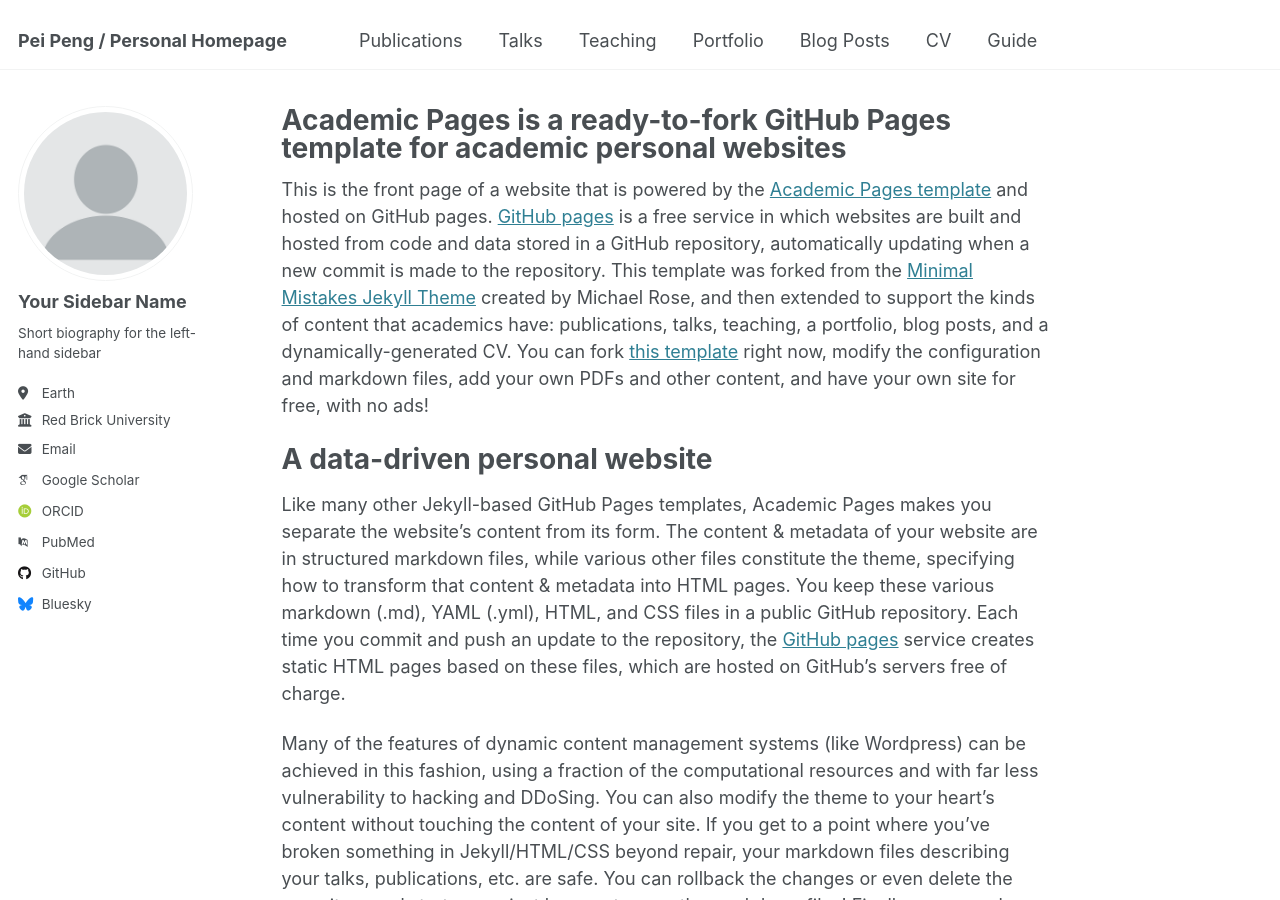
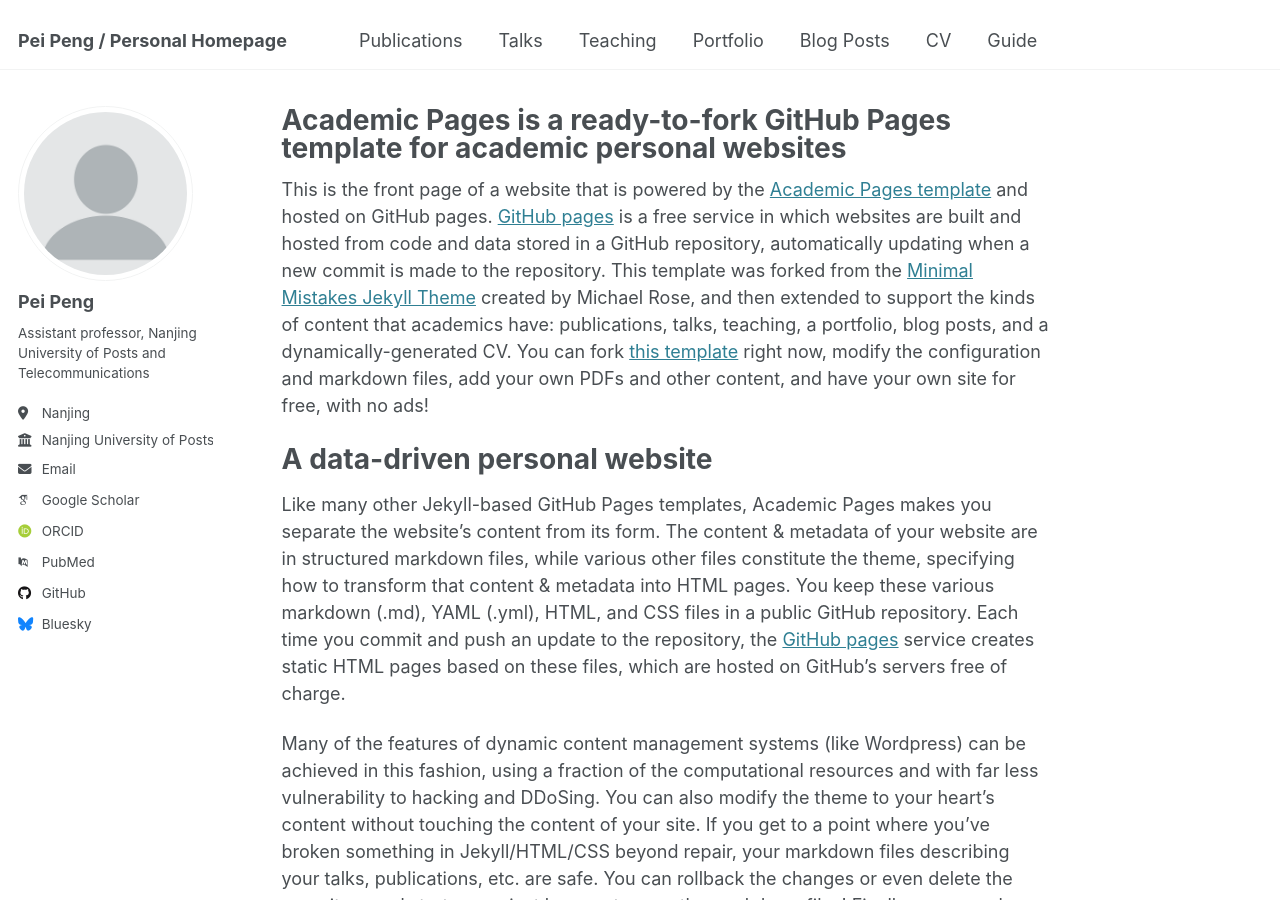
Before and after one commit to Qihuan1988/Qihuan1988.github.io, a Jekyll site: the page built from _pages/about.md, in a window 1280 px wide and 900 px high. Built offline with Jekyll 4.4.1, drawn with Linux system fonts in a browser that asks for light colours; some web fonts are replaced.

Commit message:
Update _config.yml

```diff
--- a/_config.yml
+++ b/_config.yml
@@ -23,13 +23,13 @@ repository               : "Qihuan1988/Qihuan1988.github.io"
 author:
   # Biographic information
   avatar           : "profile.png"
-  name             : "Your Sidebar Name"
+  name             : "Pei Peng"
   pronouns         : # example: "she/her"
-  bio              : "Short biography for the left-hand sidebar"
-  location         : "Earth"
-  employer         : "Red Brick University"
+  bio              : "Assistant professor, Nanjing University of Posts and Telecommunications"
+  location         : "Nanjing"
+  employer         : "Nanjing University of Posts and Telecommunications"
   uri              : # URL
-  email            : "none@example.org"
+  email            : pei.peng@njupt.edu.cn"
 
   # Academic websites
   arxiv            : # URL - Update with the correct link to your profile
```
